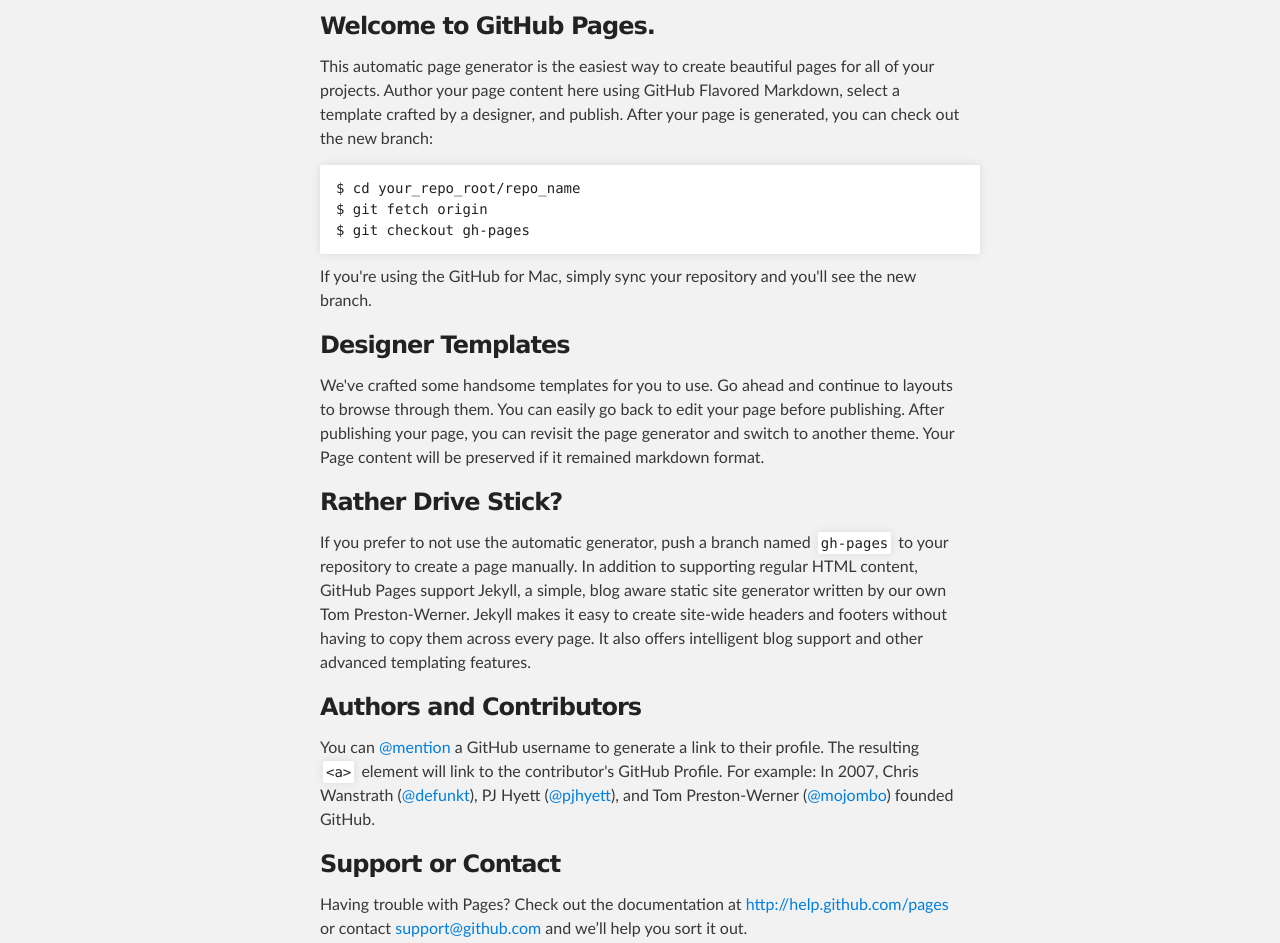
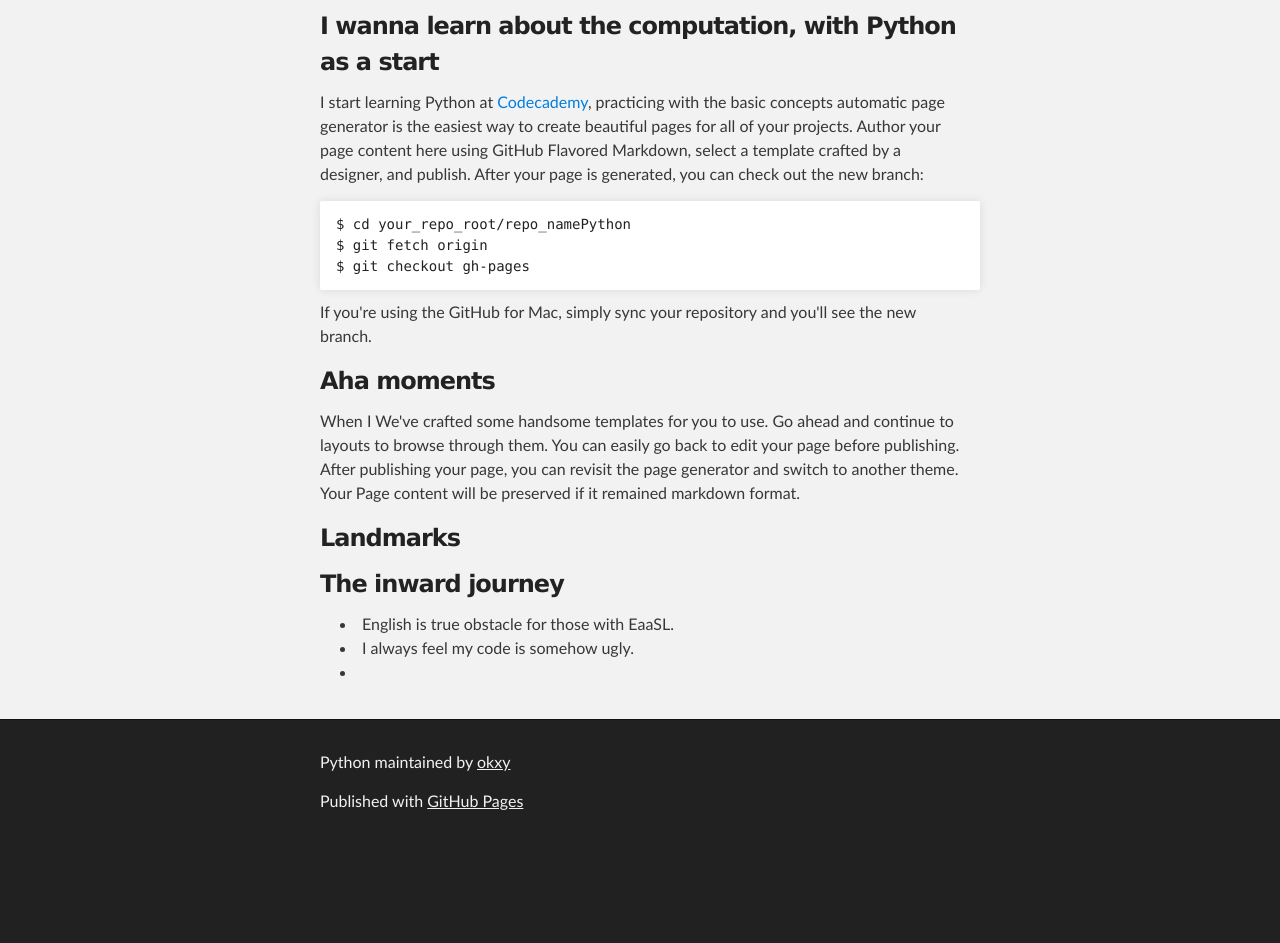
Before and after one commit to okxy/Python, a plain HTML site: page index.html in a window 1280 px wide. Shown: the part 252-1195 px from the top of the page. After the commit the page ends 1100 px from the top, so only its background shows below. Drawn offline with Linux system fonts and the light colour scheme.

```diff
--- a/index.html
+++ b/index.html
@@ -32,11 +32,12 @@
     <div id="main_content_wrap" class="outer">
       <section id="main_content" class="inner">
         <h3>
-<a name="welcome-to-github-pages" class="anchor" href="#welcome-to-github-pages"><span class="octicon octicon-link"></span></a>Welcome to GitHub Pages.</h3>
+<a name="i-wanna-learn-about-the-computation-with-python-as-a-start" class="anchor" href="#i-wanna-learn-about-the-computation-with-python-as-a-start"><span class="octicon octicon-link"></span></a>I wanna learn about the computation, with Python as a start</h3>
 
-<p>This automatic page generator is the easiest way to create beautiful pages for all of your projects. Author your page content here using GitHub Flavored Markdown, select a template crafted by a designer, and publish. After your page is generated, you can check out the new branch:</p>
+<p>I start learning Python at <a href="http://www.codecademy.com">Codecademy</a>, practicing with the basic concepts
+automatic page generator is the easiest way to create beautiful pages for all of your projects. Author your page content here using GitHub Flavored Markdown, select a template crafted by a designer, and publish. After your page is generated, you can check out the new branch:</p>
 
-<pre><code>$ cd your_repo_root/repo_name
+<pre><code>$ cd your_repo_root/repo_namePython
 $ git fetch origin
 $ git checkout gh-pages
 </code></pre>
@@ -44,24 +45,21 @@
 <p>If you're using the GitHub for Mac, simply sync your repository and you'll see the new branch.</p>
 
 <h3>
-<a name="designer-templates" class="anchor" href="#designer-templates"><span class="octicon octicon-link"></span></a>Designer Templates</h3>
+<a name="aha-moments" class="anchor" href="#aha-moments"><span class="octicon octicon-link"></span></a>Aha moments</h3>
 
-<p>We've crafted some handsome templates for you to use. Go ahead and continue to layouts to browse through them. You can easily go back to edit your page before publishing. After publishing your page, you can revisit the page generator and switch to another theme. Your Page content will be preserved if it remained markdown format.</p>
+<p>When I We've crafted some handsome templates for you to use. Go ahead and continue to layouts to browse through them. You can easily go back to edit your page before publishing. After publishing your page, you can revisit the page generator and switch to another theme. Your Page content will be preserved if it remained markdown format.</p>
 
 <h3>
-<a name="rather-drive-stick" class="anchor" href="#rather-drive-stick"><span class="octicon octicon-link"></span></a>Rather Drive Stick?</h3>
-
-<p>If you prefer to not use the automatic generator, push a branch named <code>gh-pages</code> to your repository to create a page manually. In addition to supporting regular HTML content, GitHub Pages support Jekyll, a simple, blog aware static site generator written by our own Tom Preston-Werner. Jekyll makes it easy to create site-wide headers and footers without having to copy them across every page. It also offers intelligent blog support and other advanced templating features.</p>
+<a name="landmarks" class="anchor" href="#landmarks"><span class="octicon octicon-link"></span></a>Landmarks</h3>
 
 <h3>
-<a name="authors-and-contributors" class="anchor" href="#authors-and-contributors"><span class="octicon octicon-link"></span></a>Authors and Contributors</h3>
+<a name="the-inward-journey" class="anchor" href="#the-inward-journey"><span class="octicon octicon-link"></span></a>The inward journey</h3>
 
-<p>You can <a href="https://github.com/blog/821" class="user-mention">@mention</a> a GitHub username to generate a link to their profile. The resulting <code>&lt;a&gt;</code> element will link to the contributor's GitHub Profile. For example: In 2007, Chris Wanstrath (<a href="https://github.com/defunkt" class="user-mention">@defunkt</a>), PJ Hyett (<a href="https://github.com/pjhyett" class="user-mention">@pjhyett</a>), and Tom Preston-Werner (<a href="https://github.com/mojombo" class="user-mention">@mojombo</a>) founded GitHub.</p>
-
-<h3>
-<a name="support-or-contact" class="anchor" href="#support-or-contact"><span class="octicon octicon-link"></span></a>Support or Contact</h3>
-
-<p>Having trouble with Pages? Check out the documentation at <a href="http://help.github.com/pages">http://help.github.com/pages</a> or contact <a href="mailto:support@github.com">support@github.com</a> and we’ll help you sort it out.</p>
+<ul>
+<li>English is true obstacle for those with EaaSL.</li>
+<li>I always feel my code is somehow ugly.</li>
+<li>
+</ul>
       </section>
     </div>
 
```
Also changed, not shown: params.json (+1 -1 lines).
